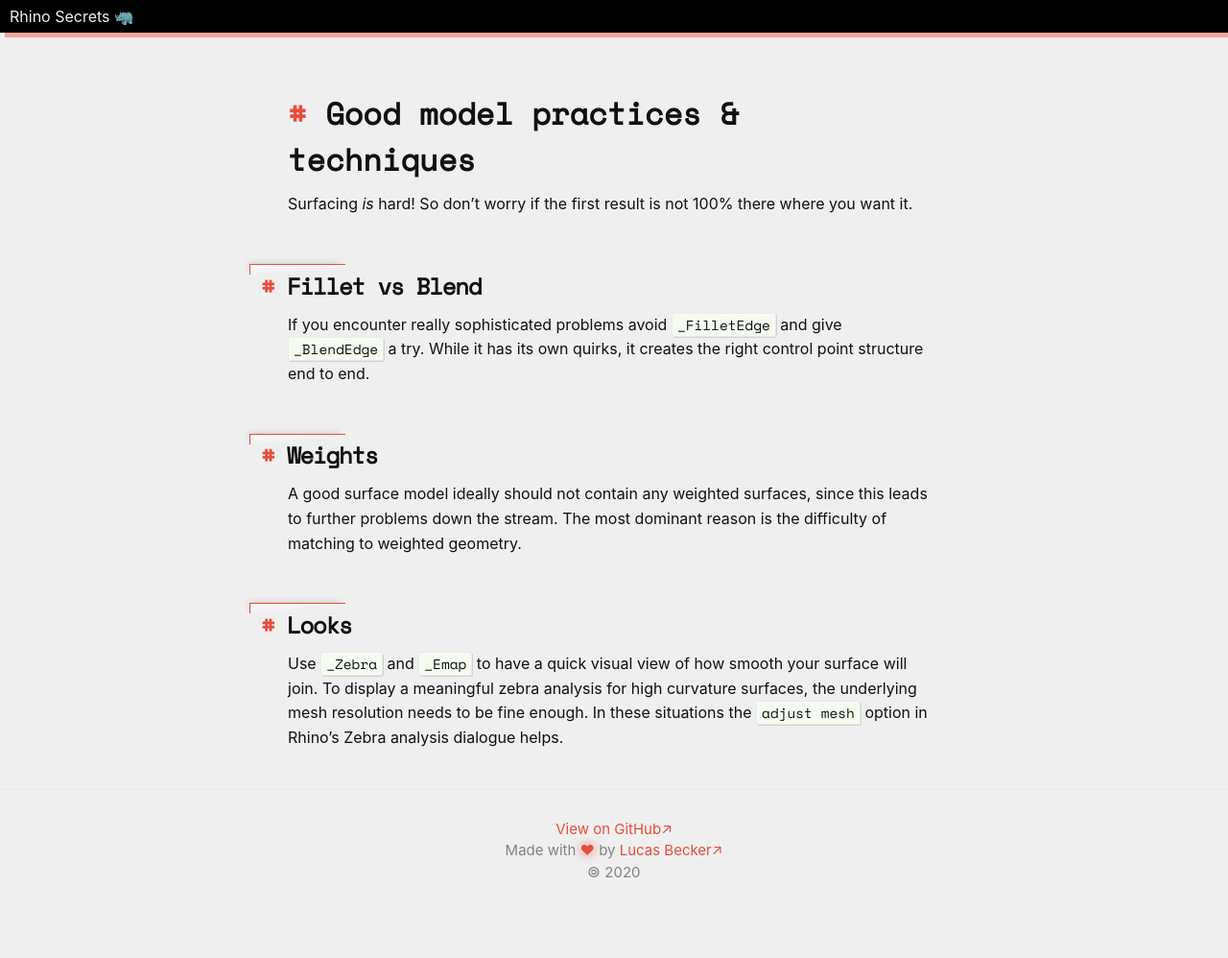
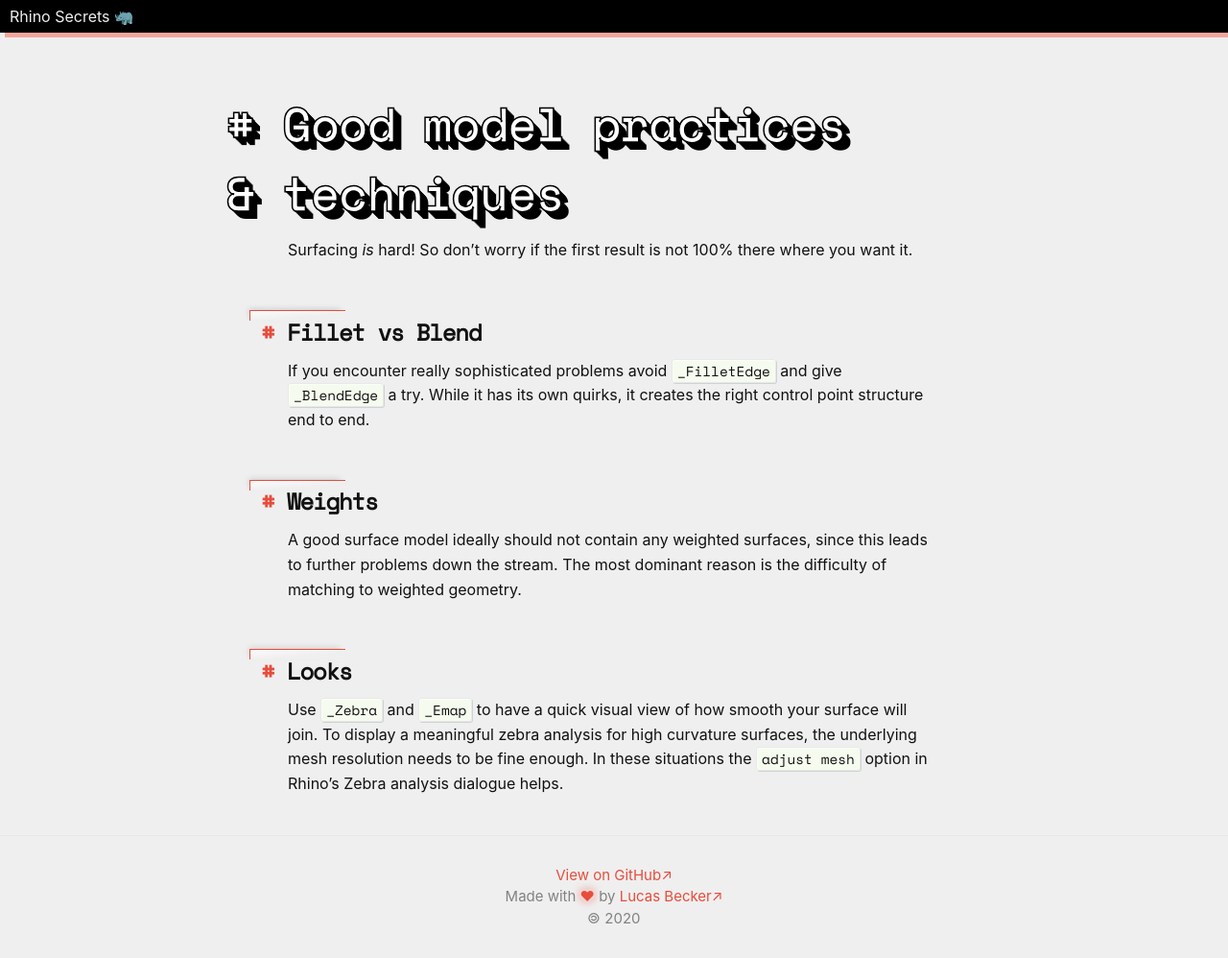
Before and after one commit to runxel/rhino-secrets, a Jekyll site: the page built from model-practices.md, in a window 1280 px wide. Shown: the whole page at 96% size. Built offline with Jekyll 4.4.1, drawn with Linux system fonts in a browser that asks for light colours; some web fonts are replaced; our own code applies the rules of GitHub Pages for plain Markdown files; before the commit the page ends 950 px from its top, so only the background shows below that.

Commit message:
css md quirks

```diff
--- a/model-practices.md
+++ b/model-practices.md
@@ -2,7 +2,7 @@
 layout: single
 ---
 
-# Good model practices & techniques
+## Good model practices & techniques
 
 Surfacing _is_ hard! So don't worry if the first result is not 100% there where you want it.
 
```
Also changed, not shown: troubleshooting.md (+1 -1 lines).
